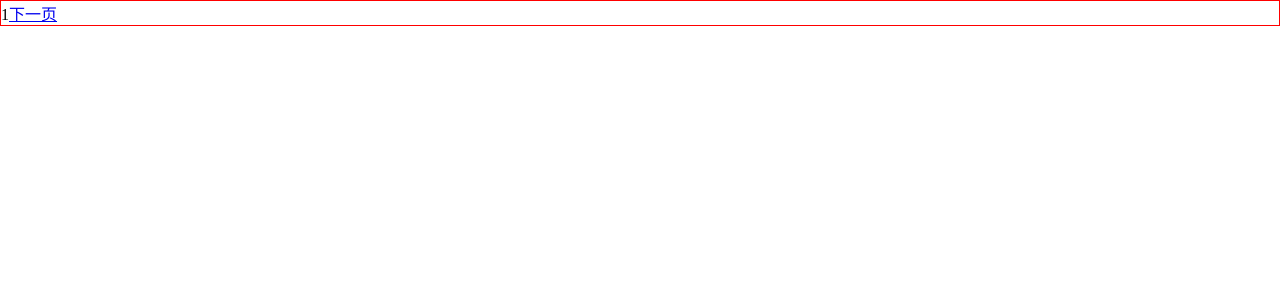
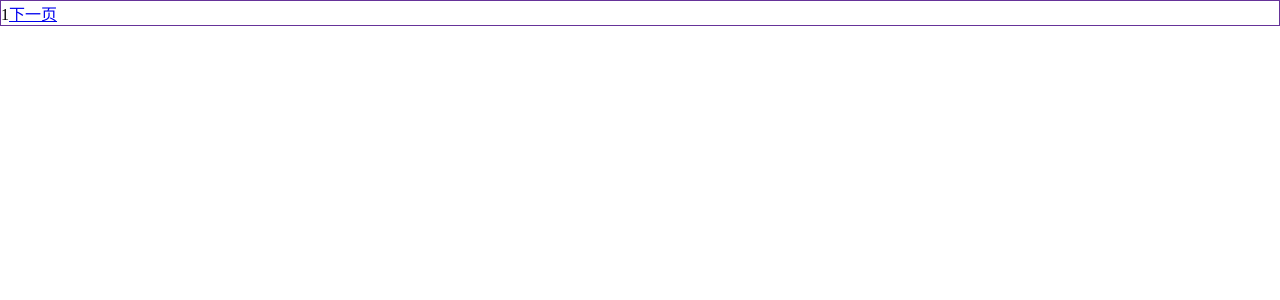
Before and after one commit to r110k/tarnished, a React (Vite) app: page /welcome/1 in a window 1280 px wide. Shown: the top 300 px of the page. Built offline with nearby package versions, Linux system fonts and the light colour scheme.

Commit message:
Use module css

```diff
--- a/package.json
+++ b/package.json
@@ -21,6 +21,7 @@
     "@types/react": "18.0.21",
     "@types/react-dom": "18.0.6",
     "@vitejs/plugin-react": "2.1.0",
+    "sass": "^1.77.6",
     "typescript": "4.8.4",
     "unocss": "0.45.30",
     "vite": "3.1.8"
--- /dev/null
+++ b/src/pages/Welcome1.module.scss
@@ -0,0 +1,3 @@
+.wrapper {
+  border: 1px solid rebeccapurple;
+}
--- a/src/pages/Welcome1.tsx
+++ b/src/pages/Welcome1.tsx
@@ -1,8 +1,9 @@
 import { NavLink } from 'react-router-dom'
+import s from './Welcome1.module.scss'
 
 export const Welcome1: React.FC = () => {
   return (
-    <div style={{ border: '1px solid red' }}>
+    <div className={s.wrapper} >
         1
         <NavLink to="/welcome/2">下一页</NavLink>
     </div>
```
Also changed, not shown: 1 other file (tests, documents, lock files or other folders).
